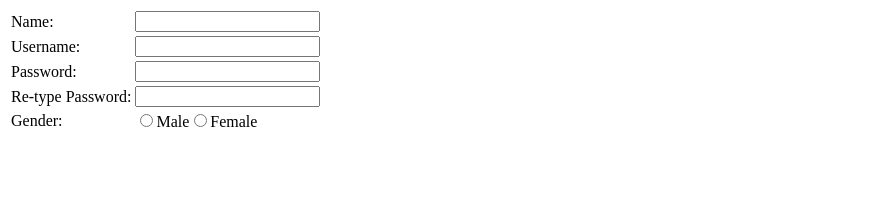
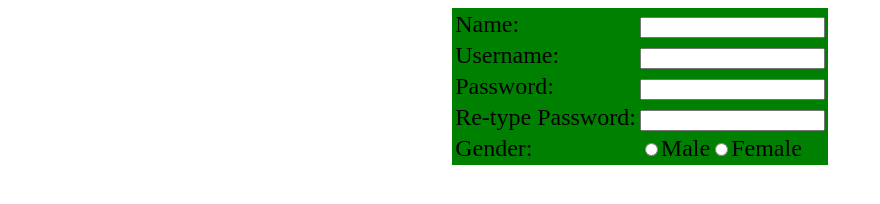
Before and after one commit to biroue10/JUST-THE-PROJECT, a plain HTML site: page form.html in a window 1280 px wide. Shown: the whole page, without its empty margins (0-880 px from the left). Drawn offline with Linux system fonts and the light colour scheme.

Commit message:
Second Commit

```diff
--- /dev/null
+++ b/assets/css/style3.css
@@ -0,0 +1,14 @@
+.container{
+    width: 50%;
+    margin: auto;
+}
+form table{
+    margin: auto;
+    background-color: green;
+}
+label{
+    text-align: left;
+}
+body{
+    font-size: 1.5rem;
+}
--- a/form.html
+++ b/form.html
@@ -5,8 +5,10 @@
     <meta http-equiv="X-UA-Compatible" content="IE=edge">
     <meta name="viewport" content="width=device-width, initial-scale=1.0">
     <title>Contact Form - The Just Project</title>
+    <link rel="stylesheet" href="./assets/css/style3.css">
 </head>
 <body>
+    <div class="container">
         <form action="">
             <table>
 
@@ -47,10 +49,12 @@
                 <label for="gender">Gender: </label>
             </td>
             <td>
-            <input type="radio" name="" id="">Male<input type="radio" name="" id="">Female
+            <input type="radio" name="gender">Male<input type="radio" name="gender">Female
             </td>
            </tr>
         </table>
         </form>
+    </div>
+
 </body>
 </html>
```
Lines whose indentation alone changed are shown as unchanged.
